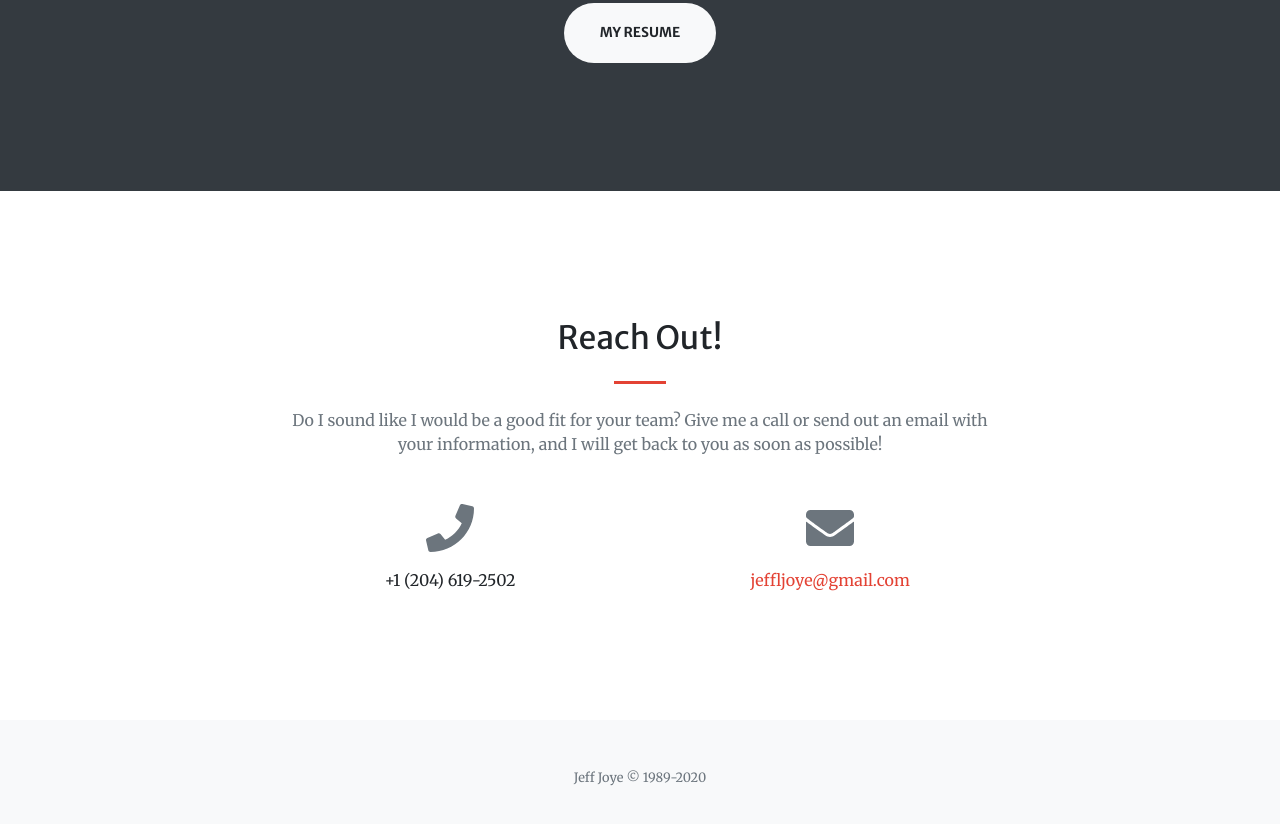
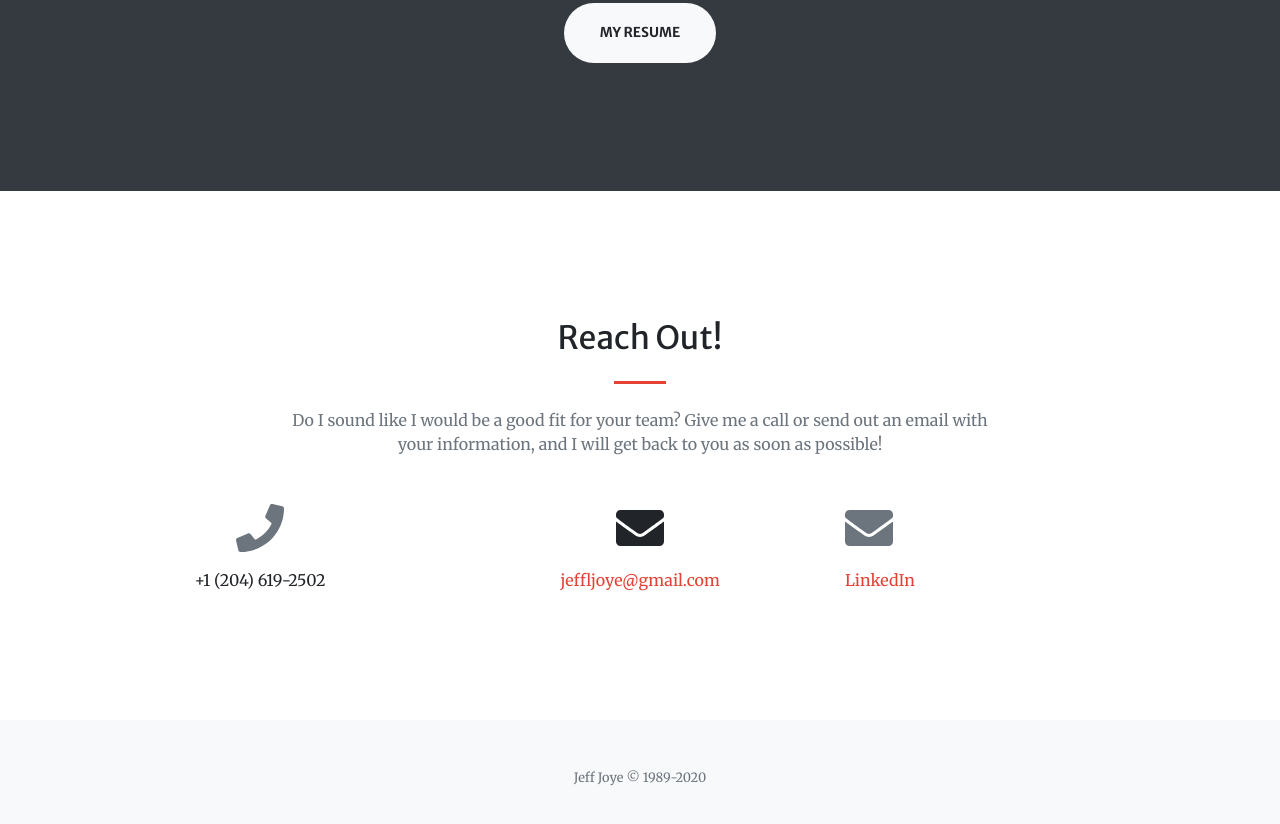
Before and after one commit to jeffjoye/jeffjoye.github.io, a plain HTML site: page index.html in a window 1280 px wide. Shown: the part 2841-3665 px from the top of the page. Drawn offline with nearby package versions, Linux system fonts and the light colour scheme.

```diff
--- a/index.html
+++ b/index.html
@@ -209,9 +209,13 @@
                         <i class="fas fa-phone fa-3x mb-3 text-muted"></i>
                         <div>+1 (204) 619-2502</div>
                     </div>
-                    <div class="col-lg-4 mr-auto text-center">
+                    <div class="col-lg-4 text-center">
+                        <i class="fas fa-envelope fa-3x mb-3 text-center"></i>
+                        <a class="d-block" href="mailto:jeffljoye@gmail.com">jeffljoye@gmail.com</a>
+                    </div>
+                     <div class="col-lg-4 mr-auto text-muted">
                         <i class="fas fa-envelope fa-3x mb-3 text-muted"></i>
-                        <a class="d-block" href="mailto:jeffljoye@gmail.com">jeffljoye@gmail.com</a>
+                        <a class="d-block" href="https://www.linkedin.com/in/jeffjoye/" target="_blank">LinkedIn</a>
                     </div>
                 </div>
             </div>
```
Also changed, not shown: 1 other file.
